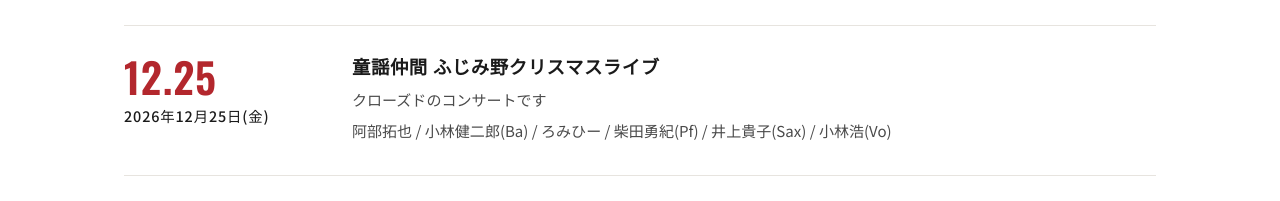
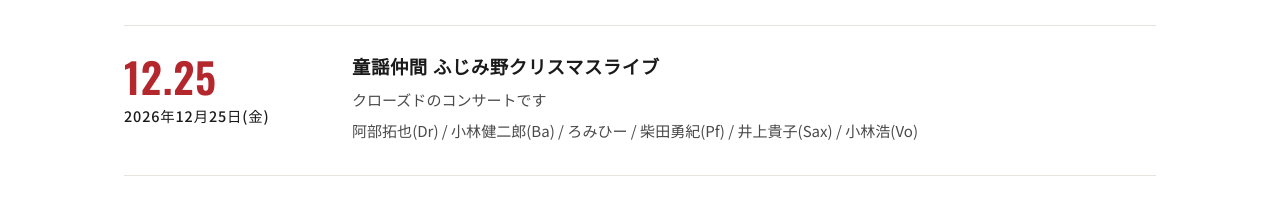
Before and after one commit to takuteefunk-cell/takuteefunk-cell.github.io, a plain HTML site: page schedule.html in a window 1280 px wide. Shown: the part 1548-1749 px from the top of the page. Drawn offline with nearby package versions, Linux system fonts and the light colour scheme.

Commit message:
Add Dr to Takuya Abe on 12/25 closed live
Co-Authored-By: Claude Sonnet 5.5 <noreply@anthropic.com>

```diff
--- a/schedule.html
+++ b/schedule.html
@@ -86,7 +86,7 @@
         <h3>童謡仲間 ふじみ野クリスマスライブ</h3>
         <div class="details">
           <div>クローズドのコンサートです</div>
-          <div>阿部拓也 / 小林健二郎(Ba) / ろみひー / 柴田勇紀(Pf) / 井上貴子(Sax) / 小林浩(Vo)</div>
+          <div>阿部拓也(Dr) / 小林健二郎(Ba) / ろみひー / 柴田勇紀(Pf) / 井上貴子(Sax) / 小林浩(Vo)</div>
         </div>
       </div>
     </div>
```
